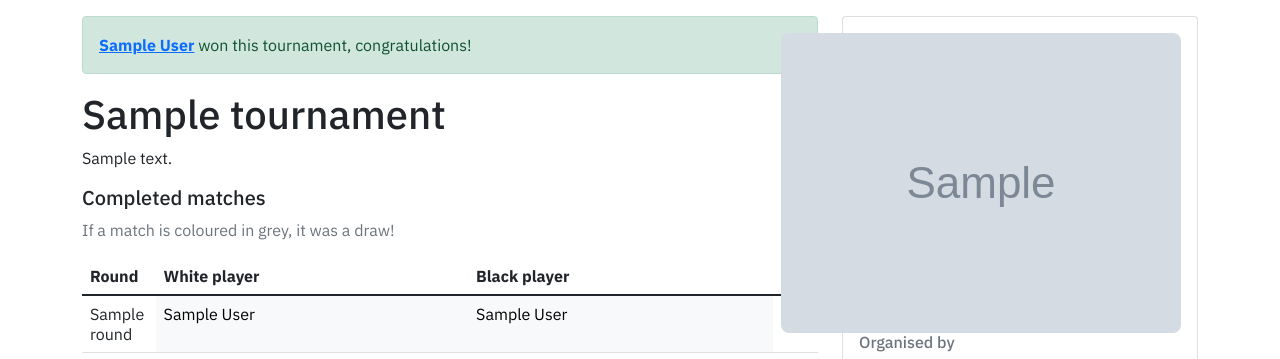
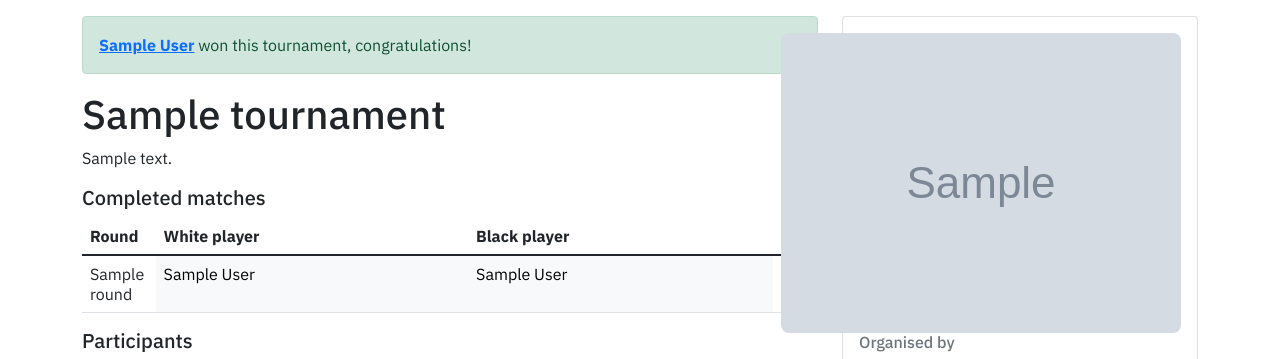
Before and after one commit to dejamiko/chess_club, a Django app: template clubs/templates/view_tournament.html in a window 1280 px wide. Shown: the part 56-415 px from the top of the page. Run offline with Django 3.2, Linux system fonts and the light colour scheme; the template is opened without the code that fills it: most values are stand-ins (such as "Sample title", 1, 10 or a date in 2020); grey boxes marked "Sample" are stand-in pictures; some libraries are stand-ins or nearby versions.

Commit message:
Remove unnecessary text about drawn matches

```diff
--- a/clubs/templates/view_tournament.html
+++ b/clubs/templates/view_tournament.html
@@ -87,7 +87,6 @@
 
                 {% if tournament.get_all_matches|length > 0 %}
                     <h5>Completed matches</h5>
-                    <p class="text-muted">If a match is coloured in grey, it was a draw!</p>
                     <table id="completed-match-table" class="table table-hover">
                         <thead>
                             <tr>
```
